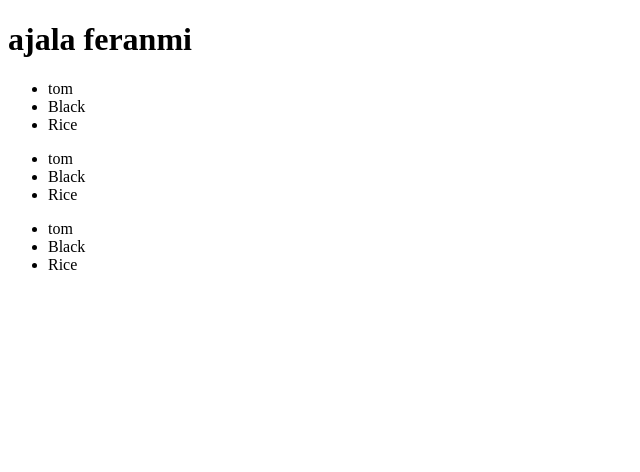
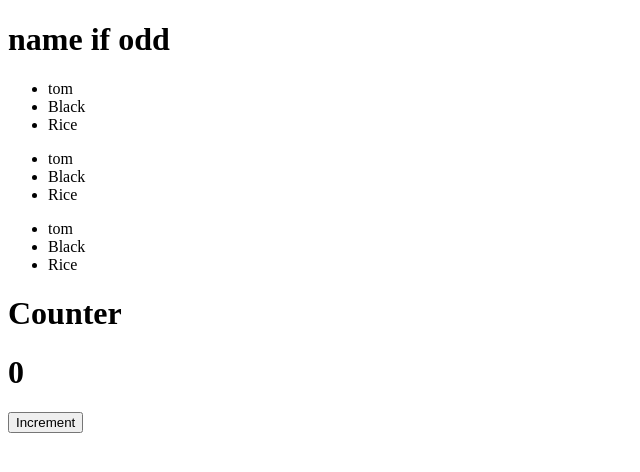
Before and after one commit to Eranmonnie/vue, a Vue app: page / in a window 1280 px wide. Shown: the top 472 px of the page, without its empty margins (0-640 px from the left). Built offline with nearby package versions, Linux system fonts and the light colour scheme.

Commit message:
implement counter feature

```diff
--- a/src/App.vue
+++ b/src/App.vue
@@ -1,11 +1,12 @@
 <script>
 export default{
 
-data(){
+data:()=>{
 
 return{
 
   name : "ajala feranmi",
+  val:0,
   lists :[
     {
       namee:"tom",
@@ -28,7 +29,16 @@ favouritefood:"Rice"
 
 }],
 
-}}
+}},
+
+methods:{
+
+  increment(){
+    this.val++
+  }
+
+
+}
 
 }
 
@@ -37,11 +47,16 @@ favouritefood:"Rice"
 
 <template>
 
-  <h1>{{ name }}</h1>
+  <h1 v-if="name.length %2 === 0">{{ name }}</h1>
+  <h1 v-else>name if odd</h1>
+
   <ul  v-for="list in lists">
     <li>{{ list.namee }}</li>
     <li>{{ list.skintone }}</li>
     <li>{{ list.favouritefood }}</li>
   </ul>
 
+<h1>Counter</h1>
+<h1>{{ val }}</h1>
+<button @click="increment">Increment</button>
 </template>
```
